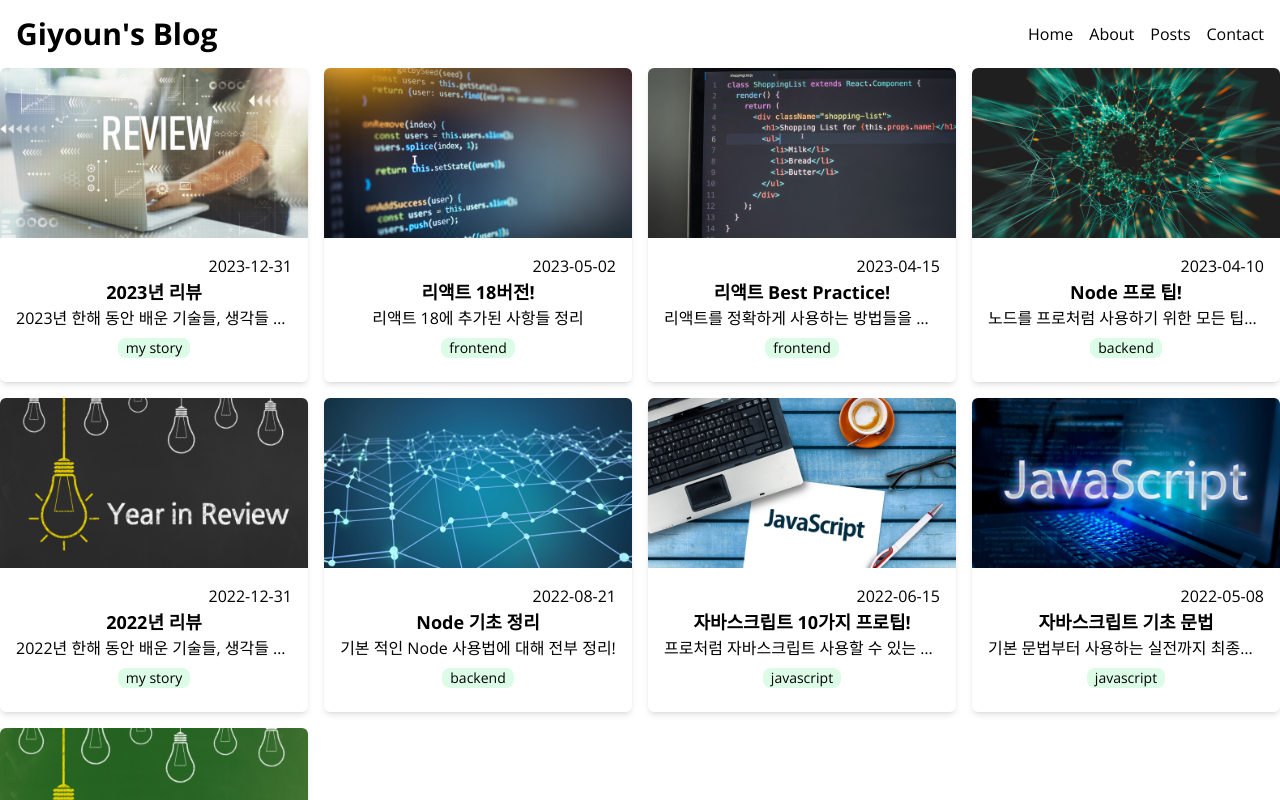
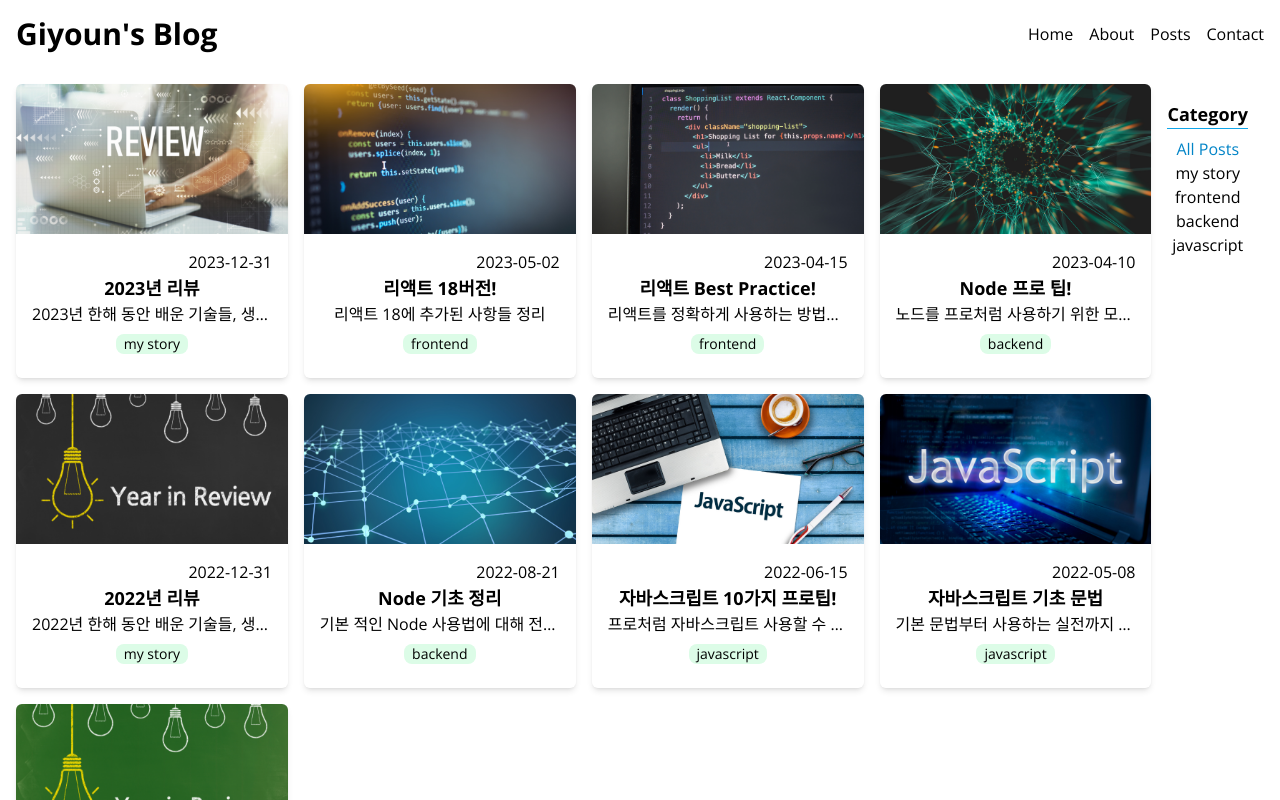
Before and after one commit to Gi-Youn-Oh/Next.js_Blog, a Next.js app: page /posts in a window 1280 px wide. Built offline with nearby package versions, Linux system fonts and the light colour scheme.

Commit message:
Category CSS

```diff
--- a/src/components/Categories.tsx
+++ b/src/components/Categories.tsx
@@ -6,10 +6,10 @@ type Props = {
 }
 
 export default function Categories({categories, selected, onClick}: Props) {
-    return <section>
-        <h2>Category</h2>
+    return <section className="text-center p-4">
+        <h2 className="text-lg font-bold border-b border-sky-500 mb-2">Category</h2>
         <ul>
-            {categories.map((category)=> <li key={category} onClick={()=> onClick(category)}>
+            {categories.map((category)=> <li className={`cursor-pointer hover:text-sky-500 ${category === selected && 'text-sky-600'}`} key={category} onClick={()=> onClick(category)}>
                 {category}
             </li>)}
         </ul>
--- a/src/components/FilterablePosts.tsx
+++ b/src/components/FilterablePosts.tsx
@@ -15,7 +15,7 @@ const ALL_POSTS = 'All Posts';
 export default function FilterablePosts({posts, categories}: Props){
     const [selected, setSelected] = useState(ALL_POSTS);
     const filtered = selected === ALL_POSTS ? posts : posts.filter(post => post.category === selected);
-    return <section>
+    return <section className="flex m-4">
         <PostsGrid posts={filtered} />
         <Categories categories={[ALL_POSTS, ...categories]} selected={selected} onClick={(selected) => setSelected(selected)} />
     </section>
```
